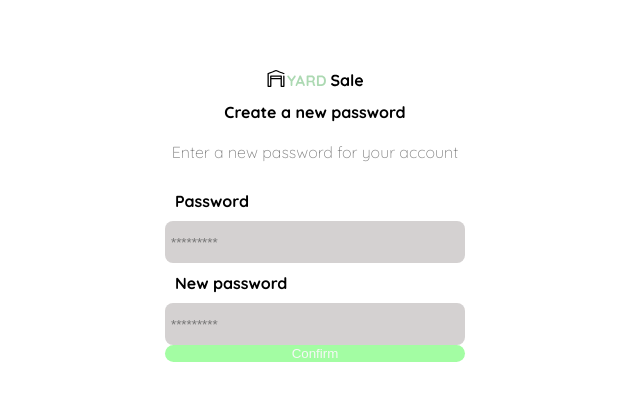
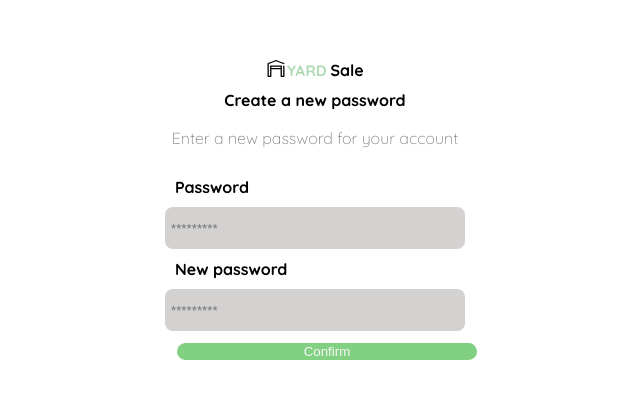
Before and after one commit to ayeepez/frontend-developer-project, a plain HTML site: page password-creation.html in a window 1280 px wide. Shown: the part 184-584 px from the top of the page, without its empty margins (325-965 px from the left). Drawn offline with Linux system fonts and the light colour scheme.

Commit message:
Changes in confirm button

```diff
--- a/style.css
+++ b/style.css
@@ -34,7 +34,7 @@ body{
    font-size:medium;
    display: flex;
    justify-content: center;
-   padding: 2px;
+
 
 }
 
@@ -61,8 +61,13 @@ body{
     border-radius: 8px;
 }
 .primary-button {
-    border: none;
+     margin: 12px;
+     width: 100%;
+     border: none;
      border-radius: 10px;
-     background-color: rgb(163, 253, 163);
+     display: flex;
+     justify-content: center;
+     background-color: rgb(130, 209, 130);
      color: #F7F7F7;
+     font-weight: light;
  }
```
